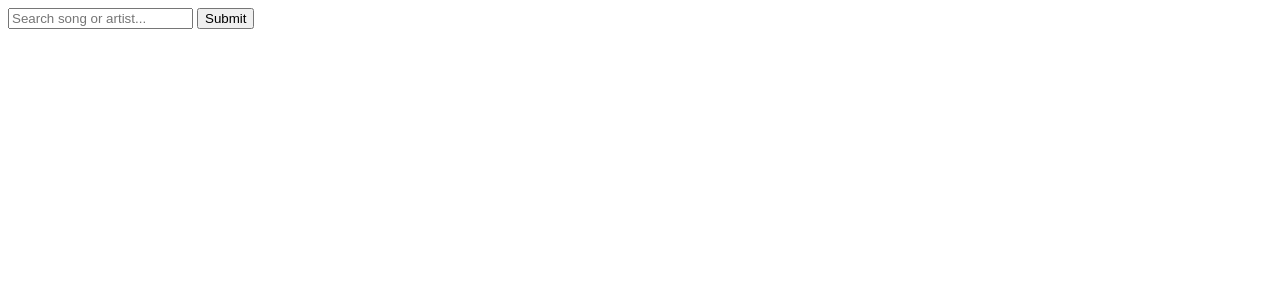
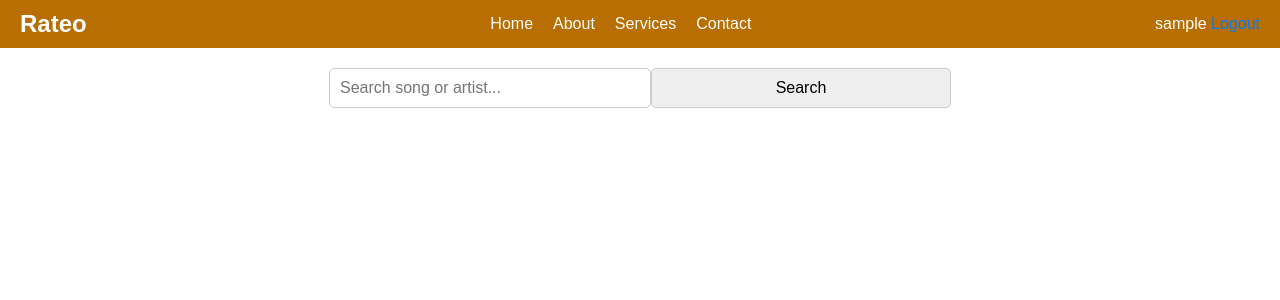
Before and after one commit to renanhrt/rateo, a PHP site: page /add_songs.php in a window 1280 px wide. Shown: the top 300 px of the page. Run offline with PHP 8.4, Linux system fonts and the light colour scheme; the visitor is signed in with stand-in values (Sample User, id 1).

Commit message:
added some styles to add songs and some fixes

```diff
--- a/add_songs.php
+++ b/add_songs.php
@@ -26,27 +26,42 @@
 <head>
     <meta charset="UTF-8">
     <meta name="viewport" content="width=device-width, initial-scale=1.0">
+    <link rel="stylesheet" href="styles.css">
     <title>Add songs</title>
 </head>
 <body>
-    <header>
-
+    <header class="header">
+        <div class="logo">Rateo</div>
+        <nav>
+        <a href="#home">Home</a>
+        <a href="#about">About</a>
+        <a href="#services">Services</a>
+        <a href="#contact">Contact</a>
+        </nav>
+        <div class="user">
+            <span><?php echo $user->getUsername(); ?></span>
+            <a href="logout.php">Logout</a>
+        </div>
     </header>
 
-
-    <form action="" method="POST">
+    <form action="" method="POST" class="search-form">
         <input type="text" name="search_text" placeholder="Search song or artist...">
-        <input type="submit" placeholder="search">
+        <input type="submit" value="Search">
     </form>
 
-    <?php
-        if (isset($songs)) {
-            foreach ($songs as $song) {
-                echo "<p>" . $song->getName() . " - " . $song->getArtist() . "</p>";
-                echo "<a href='add_song.php?song_id=" . $song->getId() . "'>Add</a>";
+    <div class="songs">
+        <?php
+            if (isset($songs)) {
+                foreach ($songs as $song) {
+                    echo "<div class='song'>";
+                    echo '<iframe style="border-radius:12px" src="https://open.spotify.com/embed/track/' . $song->getId_song() . '?utm_source=generator" width="60%" height="256" frameBorder="0" allowfullscreen="" allow="autoplay; clipboard-write; encrypted-media; fullscreen; picture-in-picture" loading="lazy"></iframe>';
+                    echo "<a href='add_song.php?song_id=" . $song->getId_song() . "'>Add song to rateo</a>";
+                    echo "<br>";
+                    echo "</div>";
+                }
             }
-        }
-    ?>
+        ?>
+    </div>
 
 </body>
 </html>
--- a/login.php
+++ b/login.php
@@ -25,7 +25,7 @@
     <title>Login Screen</title>
     <link rel="stylesheet" href="styles.css">
 </head>
-<body>
+<body class="login-body">
     <div class="login-container">
         <h2>Login</h2>
         <form method="post" action="">
--- a/register.php
+++ b/register.php
@@ -23,7 +23,7 @@
     <title>Register Rateo</title>
     <link rel="stylesheet" href="styles.css">
 </head>
-<body>
+<body class="login-body">
     <div class="login-container">
     <h2>Register</h2>
     <form method="POST" action="">
--- a/styles.css
+++ b/styles.css
@@ -1,4 +1,9 @@
 body {
+  margin: 0;
+  padding: 0;
+  font-family: Arial, sans-serif;
+}
+.login-body {
   font-family: Arial, sans-serif;
   background-color: #e7e7f0;
   display: flex;
@@ -60,3 +65,72 @@ a{
   text-decoration: none;
   color: #007bff;
 }
+
+.header {
+  display: flex;
+  justify-content: space-between;
+  align-items: center;
+  background-color: #b86e00;
+  padding: 10px 20px;
+  color: #fff;
+}
+.header .logo {
+  font-size: 24px;
+  font-weight: bold;
+}
+.header nav {
+  display: flex;
+  gap: 20px;
+}
+.header nav a {
+  color: #fff;
+  text-decoration: none;
+  font-size: 16px;
+  transition: color 0.3s;
+}
+.header nav a:hover {
+  color: #00bfff;
+}
+
+
+.songs{
+  display: flex;
+  flex-wrap: wrap;
+  gap: 20px;
+  flex-direction: column;
+  align-items: center;
+  margin-top: 20px;
+  justify-content: center;
+  width: 100%;
+}
+
+.song{
+  display: flex;
+  gap: 20px;
+  align-items: center;
+  padding: 10px;
+  flex-direction: column;
+  border: 1px solid #ccc;
+  border-radius: 5px;
+  width: 100%;
+}
+.song a{
+  text-decoration: none;
+  color: white;
+  background-color: #b86e00;
+  padding: 10px;
+  border-radius: 5px;
+}
+
+.search-form{
+  display: flex;
+  justify-content: center;
+  margin-top: 20px;
+}
+.search-form input{
+  padding: 10px;
+  font-size: 16px;
+  border: 1px solid #ccc;
+  border-radius: 5px;
+  width: 300px;
+}
```
Also changed, not shown: index.php (+15 -0 lines), response.json, 1 other file.
